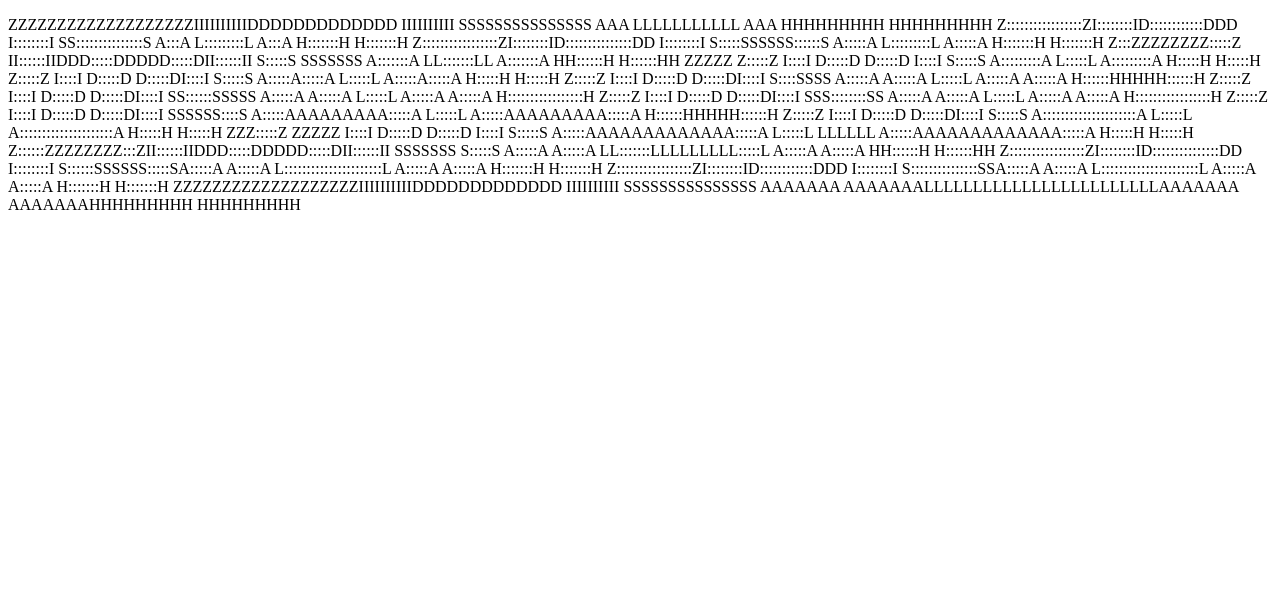
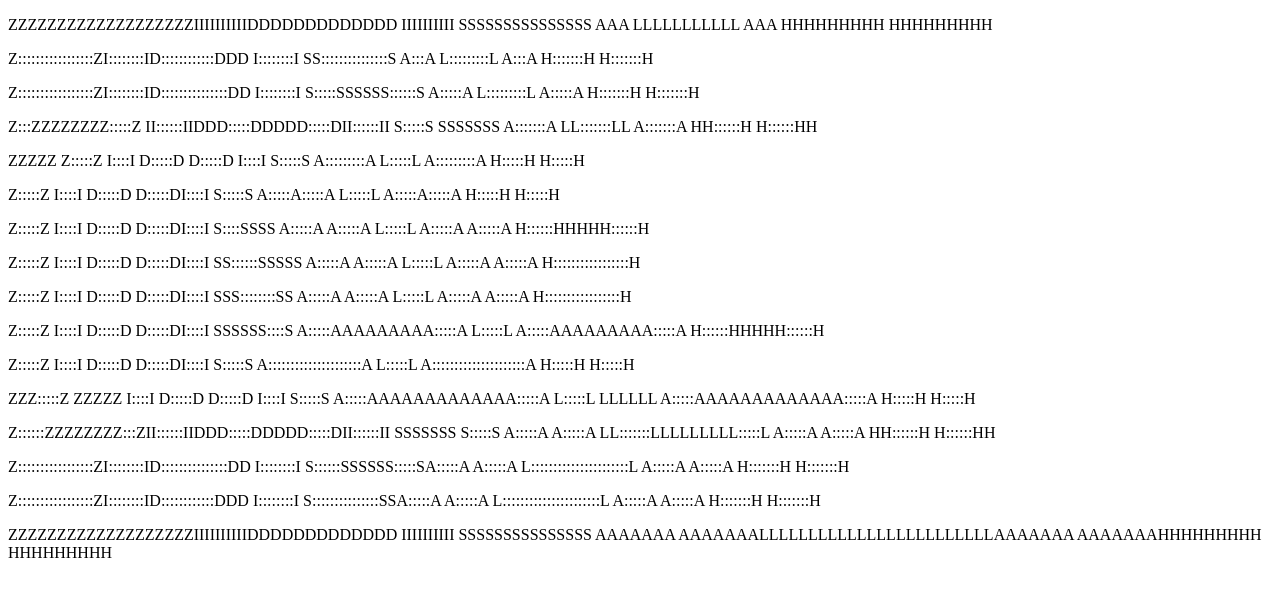
Before and after one commit to salahzidi/salahzidi.github.io, a plain HTML site: page index.html in a window 1280 px wide. Drawn offline with Linux system fonts and the light colour scheme.

Commit message:
Update index.html

```diff
--- a/index.html
+++ b/index.html
@@ -4,31 +4,31 @@
     <title>Salah ZIDI</title>
   </head>
   <body>
-    <p>
-
-ZZZZZZZZZZZZZZZZZZZIIIIIIIIIIDDDDDDDDDDDDD      IIIIIIIIII        SSSSSSSSSSSSSSS              AAA               LLLLLLLLLLL                            AAA               HHHHHHHHH     HHHHHHHHH
-Z:::::::::::::::::ZI::::::::ID::::::::::::DDD   I::::::::I      SS:::::::::::::::S            A:::A              L:::::::::L                           A:::A              H:::::::H     H:::::::H
-Z:::::::::::::::::ZI::::::::ID:::::::::::::::DD I::::::::I     S:::::SSSSSS::::::S           A:::::A             L:::::::::L                          A:::::A             H:::::::H     H:::::::H
-Z:::ZZZZZZZZ:::::Z II::::::IIDDD:::::DDDDD:::::DII::::::II     S:::::S     SSSSSSS          A:::::::A            LL:::::::LL                         A:::::::A            HH::::::H     H::::::HH
-ZZZZZ     Z:::::Z    I::::I    D:::::D    D:::::D I::::I       S:::::S                     A:::::::::A             L:::::L                          A:::::::::A             H:::::H     H:::::H
-        Z:::::Z      I::::I    D:::::D     D:::::DI::::I       S:::::S                    A:::::A:::::A            L:::::L                         A:::::A:::::A            H:::::H     H:::::H
-       Z:::::Z       I::::I    D:::::D     D:::::DI::::I        S::::SSSS                A:::::A A:::::A           L:::::L                        A:::::A A:::::A           H::::::HHHHH::::::H
-      Z:::::Z        I::::I    D:::::D     D:::::DI::::I         SS::::::SSSSS          A:::::A   A:::::A          L:::::L                       A:::::A   A:::::A          H:::::::::::::::::H
-     Z:::::Z         I::::I    D:::::D     D:::::DI::::I           SSS::::::::SS       A:::::A     A:::::A         L:::::L                      A:::::A     A:::::A         H:::::::::::::::::H
-    Z:::::Z          I::::I    D:::::D     D:::::DI::::I              SSSSSS::::S     A:::::AAAAAAAAA:::::A        L:::::L                     A:::::AAAAAAAAA:::::A        H::::::HHHHH::::::H
-   Z:::::Z           I::::I    D:::::D     D:::::DI::::I                   S:::::S   A:::::::::::::::::::::A       L:::::L                    A:::::::::::::::::::::A       H:::::H     H:::::H
-ZZZ:::::Z     ZZZZZ  I::::I    D:::::D    D:::::D I::::I                   S:::::S  A:::::AAAAAAAAAAAAA:::::A      L:::::L         LLLLLL    A:::::AAAAAAAAAAAAA:::::A      H:::::H     H:::::H
-Z::::::ZZZZZZZZ:::ZII::::::IIDDD:::::DDDDD:::::DII::::::II     SSSSSSS     S:::::S A:::::A             A:::::A   LL:::::::LLLLLLLLL:::::L   A:::::A             A:::::A   HH::::::H     H::::::HH
-Z:::::::::::::::::ZI::::::::ID:::::::::::::::DD I::::::::I     S::::::SSSSSS:::::SA:::::A               A:::::A  L::::::::::::::::::::::L  A:::::A               A:::::A  H:::::::H     H:::::::H
-Z:::::::::::::::::ZI::::::::ID::::::::::::DDD   I::::::::I     S:::::::::::::::SSA:::::A                 A:::::A L::::::::::::::::::::::L A:::::A                 A:::::A H:::::::H     H:::::::H
-ZZZZZZZZZZZZZZZZZZZIIIIIIIIIIDDDDDDDDDDDDD      IIIIIIIIII      SSSSSSSSSSSSSSS AAAAAAA                   AAAAAAALLLLLLLLLLLLLLLLLLLLLLLLAAAAAAA                   AAAAAAAHHHHHHHHH     HHHHHHHHH
-
-
-
-
-
-
-
-</p>
+<p>                                                                                                                                                                                                 </p>
+<p>                                                                                                                                                                                                 </p>
+<p>ZZZZZZZZZZZZZZZZZZZIIIIIIIIIIDDDDDDDDDDDDD      IIIIIIIIII        SSSSSSSSSSSSSSS              AAA               LLLLLLLLLLL                            AAA               HHHHHHHHH     HHHHHHHHH</p>
+<p>Z:::::::::::::::::ZI::::::::ID::::::::::::DDD   I::::::::I      SS:::::::::::::::S            A:::A              L:::::::::L                           A:::A              H:::::::H     H:::::::H</p>
+<p>Z:::::::::::::::::ZI::::::::ID:::::::::::::::DD I::::::::I     S:::::SSSSSS::::::S           A:::::A             L:::::::::L                          A:::::A             H:::::::H     H:::::::H</p>
+<p>Z:::ZZZZZZZZ:::::Z II::::::IIDDD:::::DDDDD:::::DII::::::II     S:::::S     SSSSSSS          A:::::::A            LL:::::::LL                         A:::::::A            HH::::::H     H::::::HH</p>
+<p>ZZZZZ     Z:::::Z    I::::I    D:::::D    D:::::D I::::I       S:::::S                     A:::::::::A             L:::::L                          A:::::::::A             H:::::H     H:::::H  </p>
+<p>        Z:::::Z      I::::I    D:::::D     D:::::DI::::I       S:::::S                    A:::::A:::::A            L:::::L                         A:::::A:::::A            H:::::H     H:::::H  </p>
+<p>       Z:::::Z       I::::I    D:::::D     D:::::DI::::I        S::::SSSS                A:::::A A:::::A           L:::::L                        A:::::A A:::::A           H::::::HHHHH::::::H  </p>
+<p>      Z:::::Z        I::::I    D:::::D     D:::::DI::::I         SS::::::SSSSS          A:::::A   A:::::A          L:::::L                       A:::::A   A:::::A          H:::::::::::::::::H  </p>
+<p>     Z:::::Z         I::::I    D:::::D     D:::::DI::::I           SSS::::::::SS       A:::::A     A:::::A         L:::::L                      A:::::A     A:::::A         H:::::::::::::::::H  </p>
+<p>    Z:::::Z          I::::I    D:::::D     D:::::DI::::I              SSSSSS::::S     A:::::AAAAAAAAA:::::A        L:::::L                     A:::::AAAAAAAAA:::::A        H::::::HHHHH::::::H  </p>
+<p>   Z:::::Z           I::::I    D:::::D     D:::::DI::::I                   S:::::S   A:::::::::::::::::::::A       L:::::L                    A:::::::::::::::::::::A       H:::::H     H:::::H  </p>
+<p>ZZZ:::::Z     ZZZZZ  I::::I    D:::::D    D:::::D I::::I                   S:::::S  A:::::AAAAAAAAAAAAA:::::A      L:::::L         LLLLLL    A:::::AAAAAAAAAAAAA:::::A      H:::::H     H:::::H  </p>
+<p>Z::::::ZZZZZZZZ:::ZII::::::IIDDD:::::DDDDD:::::DII::::::II     SSSSSSS     S:::::S A:::::A             A:::::A   LL:::::::LLLLLLLLL:::::L   A:::::A             A:::::A   HH::::::H     H::::::HH</p>
+<p>Z:::::::::::::::::ZI::::::::ID:::::::::::::::DD I::::::::I     S::::::SSSSSS:::::SA:::::A               A:::::A  L::::::::::::::::::::::L  A:::::A               A:::::A  H:::::::H     H:::::::H</p>
+<p>Z:::::::::::::::::ZI::::::::ID::::::::::::DDD   I::::::::I     S:::::::::::::::SSA:::::A                 A:::::A L::::::::::::::::::::::L A:::::A                 A:::::A H:::::::H     H:::::::H</p>
+<p>ZZZZZZZZZZZZZZZZZZZIIIIIIIIIIDDDDDDDDDDDDD      IIIIIIIIII      SSSSSSSSSSSSSSS AAAAAAA                   AAAAAAALLLLLLLLLLLLLLLLLLLLLLLLAAAAAAA                   AAAAAAAHHHHHHHHH     HHHHHHHHH</p>
+<p>                                                                                                                                                                                                    </p>
+<p>                                                                                                                                                                                                    </p>
+<p>                                                                                                                                                                                                    </p>
+<p>                                                                                                                                                                                                    </p>
+<p>                                                                                                                                                                                                    </p>
+<p>                                                                                                                                                                                                    </p>
+<p>                                                                                                                                                                                                    </p>
+<p>                                                                                                                                                                                                    </p>
   </body>
 </html>
```
